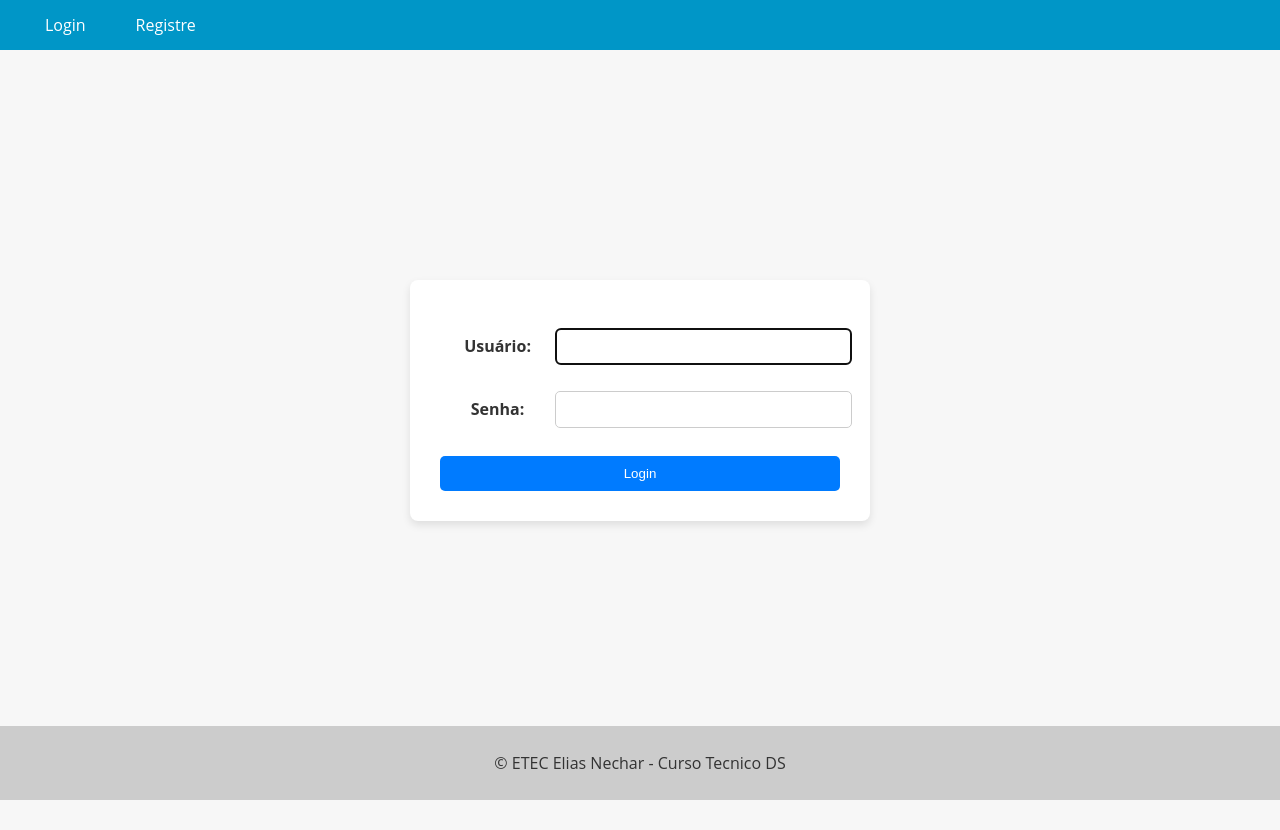
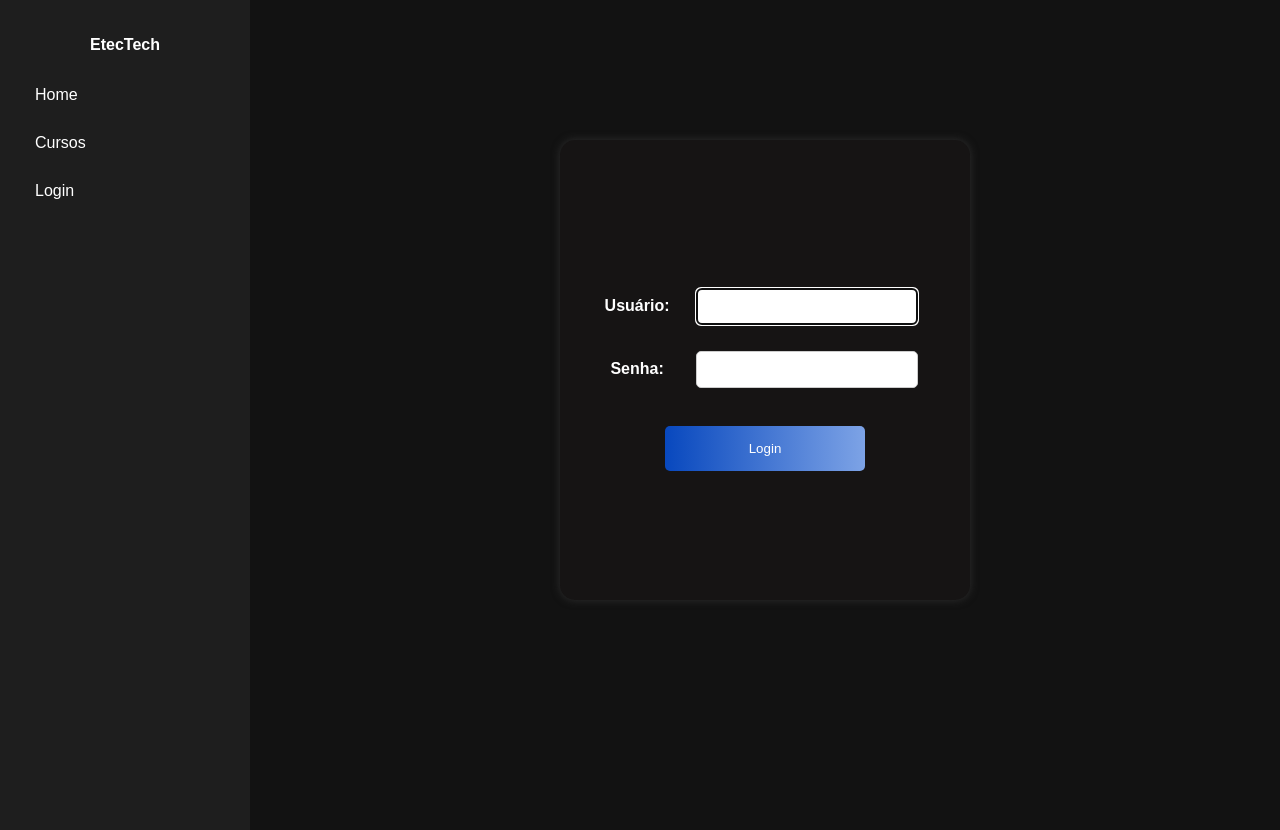
Before and after one commit to BrunoCamargoDev/Projeto-Django-Cursos, a Django app: page /login/ in a window 1280 px wide. Before the commit the page ends 800 px from the top, so only its background shows below. Run offline with Django 5.2, Linux system fonts and the light colour scheme.

Commit message:
Ajustes CSS

```diff
--- a/config/templates/base.html
+++ b/config/templates/base.html
@@ -1,115 +1,38 @@
 <!DOCTYPE html>
- <html>
+<html lang="pt-br">
 <head>
     <meta charset="UTF-8">
-   <meta name="viewport" content="width=device-width, initial-scale=1.0">
-   <title>{% block title %}{% endblock %}</title>
-   <style>
-     body {
-         height: 100%;
-         width: 100%;
-         font-family: 'Open Sans', sans-serif;
-         background-color: #f7f7f7;
-         color: #333;
-         margin: 0;
-         padding: 0;
-     }
-
-     header {
-         background-color: #0096c7;
-         color: #fff;
-         text-align: center;
-     }
-
-
-     footer {
-         background-color: #ccc;
-         color: #333;
-         text-align: center;
-         position: absolute;
-         bottom: 0;
-         width: 100%;
-         padding-top: 10px;
-         padding-bottom: 10px;
-     }
-
-     nav {
-         background-color: #0096c7;
-         color: #fff;
-         height: 50px;
-         display: flex;
-         justify-content: space-between;
-         align-items: center;
-     }
-
-     nav ul {
-         list-style: none;
-         margin: 0;
-         padding: 0;
-         display: flex;
-     }
-
-     nav ul li {
-         margin: 0 10px;
-     }
-
-     nav ul li a {
-         color: #fff;
-         text-decoration: none;
-         font-size: 16px;
-         padding: 15px;
-         transition: all 0.3s ease;
-     }
-
-     nav ul li a:hover {
-         background-color: #32bbe8;
-     }
-
-     nav ul li.active a {
-         background-color: #666;
-     }
-
-     nav ul li.active a:hover {
-         background-color: #999;
-     }
-    a {
-      text-decoration: none;
-      color: black;
-    }
-   </style>
+    <title>{% block title %}EtecTech{% endblock %}</title>
+    {% load static %}
+    <link rel="stylesheet" href="{% static '/css/style.css' %}">
 </head>
 <body>
-   <header>
-     <nav style="display: flex;
-      justify-content: space-between;
-      align-items: center;
-      padding: 0 20px;">
-
-       <ul style="display: flex; list-style: none; margin: 0; padding: 0;">
+  <div class="container">
+    <div class="sidebar">
+      <div class="menu-items">
+        <h4>EtecTech</h4>
+        <a href="{% url 'index' %}">Home</a>
+        <a href="#">Cursos</a>
+        {% if user.is_authenticated %}
+          <a href="#">Projetos</a>
+          <a href="{% url 'logout' %}">Logout</a>
+        {% else %}
+          <a href="{% url 'login' %}">Login</a>
+        {% endif %}
+      </div>
 
       {% if user.is_authenticated %}
-          <li><a href="{% url 'logout' %}">Logout</a></li>
-        {% else %}
-          <li><a href="{% url 'login' %}">Login</a></li>
-          <li><a href="{% url 'usuario' %}">Registre</a></li>
-        {% endif %}
-
-        {% if user.is_authenticated %}
-        <div style="color: white; position: absolute; right: 10px; padding-right: 10px; font-size: 18px;">
-          Olá, {{ user.username }}
+        <div class="user-info">
+          <hr>
+          <p>Bem-vindo,<br><strong>{{ user.username }}</strong></p>
         </div>
       {% endif %}
-       </ul>
-     </nav>
-   </header>
+    </div>
 
-   <main>
-     {% block content %}
-     {% endblock %}
-   </main>
+    <div class="content">
+      {% block content %}{% endblock %}
+    </div>
+  </div>
+</body>
 
-   <footer>
-     <p>&copy; ETEC Elias Nechar - Curso Tecnico DS</p>
-   </footer>
- </body>
 </html>
--- a/config/urls.py
+++ b/config/urls.py
@@ -14,15 +14,18 @@ Including another URLconf
     1. Import the include() function: from django.urls import include, path
     2. Add a URL to urlpatterns:  path('blog/', include('blog.urls'))
 """
+from unicodedata import name
 from django.contrib import admin
 from django.urls import path
-from cursos.views import CursosListView
+from cursos.views import IndexView, CursoDetailView, InscreverCursoView
 from usuarios.views import usuario_view, login_view, logout_view
 
 urlpatterns = [
-    path('',CursosListView.as_view(), name='curso_list'),
+    path('',IndexView.as_view(), name='index'),
     path('admin/', admin.site.urls),
     path('users/', usuario_view, name='usuario'),
     path('login/', login_view, name='login'),
     path('logout/', logout_view, name='logout'),
+    path('curso/<int:pk>/',CursoDetailView.as_view(), name='curso_detail'),
+    path('curso/int:curso_id>/inscrever/',InscreverCursoView.as_view(), name='inscrever_curso'),
 ]
--- /dev/null
+++ b/cursos/static/css/style.css
@@ -0,0 +1,163 @@
+body {
+    margin: 0;
+    padding: 0;
+    font-family: Arial, sans-serif;
+    background-color: #121212;
+    color: #fff;
+}
+
+/* Flex container que organiza o layout principal */
+.container {
+    display: flex;
+}
+
+/* Menu lateral */
+.sidebar {
+    width: 220px;
+    height: 100vh;
+    background-color: #1e1e1e;
+    padding: 15px;
+    display: flex;
+    flex-direction: column;
+    justify-content: space-between;
+}
+
+/* Área principal */
+.content {
+    flex-grow: 1;
+    padding: 20px;
+    color: white;
+}
+
+/* Estilo do menu */
+.menu-items a {
+    display: block;
+    margin-bottom: 10px;
+    color: white;
+    text-decoration: none;
+}
+
+/* Rodapé da sidebar com nome do usuário */
+.user-info {
+    color: #ccc;
+    font-size: 13px;
+}
+
+
+.sidebar h4 {
+    text-align: center;
+    color: #fff;
+}
+
+.sidebar a {
+    display: block;
+    color: #fff;
+    padding: 10px 20px;
+    text-decoration: none;
+}
+
+.sidebar a:hover {
+    background-color: #333;
+}
+
+.content {
+    margin-left: 220px;
+    padding: 20px;
+}
+
+.card {
+    background-color: #2b2b2b;
+    border-radius: 8px;
+    padding: 15px;
+    margin-bottom: 20px;
+}
+
+.card h5 {
+    margin-top: 0;
+}
+
+.card button {
+    background-color: #007bff;
+    color: white;
+    border: none;
+    padding: 10px;
+    border-radius: 4px;
+    cursor: pointer;
+}
+
+.card button:hover {
+    background-color: #0056b3;
+}
+
+.login-wrapper {
+    display: flex;
+    justify-content: center;
+    align-items: center;
+    height: 100vh;
+    margin-left: 220px; /* distância da sidebar */
+}
+
+.login-box {
+    background-color: #1e1e1e;
+    padding: 40px;
+    border-radius: 10px;
+    box-shadow: 0 0 10px #000;
+    width: 100%;
+    max-width: 400px;
+}
+
+.login-box h2 {
+    color: white;
+    text-align: center;
+    margin-bottom: 25px;
+}
+
+.form-group {
+    margin-bottom: 20px;
+}
+
+.form-group label {
+    display: block;
+    color: #ccc;
+    margin-bottom: 5px;
+}
+
+.form-group input {
+    width: 100%;
+    padding: 10px;
+    background-color: #2a2a2a;
+    border: none;
+    color: white;
+    border-radius: 4px;
+}
+
+.btn-login {
+    width: 100%;
+    padding: 10px;
+    background-color: #007bff;
+    color: white;
+    border: none;
+    border-radius: 4px;
+    cursor: pointer;
+}
+
+.btn-login:hover {
+    background-color: #0056b3;
+}
+
+.btn-azul {
+    background-color: #007bff;
+    color: white;
+    padding: 10px 20px;
+    border: none;
+    border-radius: 5px;
+    text-decoration: none;
+    display: inline-block;
+    font-size: 14px;
+    font-weight: bold;
+    transition: background-color 0.3s ease;
+}
+
+.btn-azul:hover {
+    background-color: #0056b3;
+}
--- a/usuarios/templates/login.html
+++ b/usuarios/templates/login.html
@@ -1,6 +1,6 @@
 {% extends "base.html" %}
 
-{% block content %}
+{% block content %} <!-- Bloco de conteúdo (identificação Django) -->
 
 <div class="form-container">
     <form method="POST">
@@ -13,6 +13,11 @@
 </div>
 
 <style>
+
+.content {
+    margin-left: 0;
+}
+
 /* Centraliza vertical e horizontalmente */
 .form-container {
     display: flex;
@@ -23,12 +28,17 @@
 
 /* Estilização do formulário */
 form {
-    background-color: white;
+    background-color: rgb(22, 20, 20);
     padding: 30px;
-    border-radius: 8px;
-    box-shadow: 0 4px 8px rgba(0, 0, 0, 0.1);
-    max-width: 400px;
-    width: 100%;
+    border-radius: 15px;
+    box-shadow: 0 0 8px rgb(46, 46, 46);
+    width: 350px;
+    height: 400px;
+    display: flex;
+    justify-content: center;
+    align-items: center;
+    text-align: center;
+    flex-direction: column;
 }
 
 /* Estiliza a tabela do Django form */
@@ -41,10 +51,11 @@ form td {
     padding: 8px 0;
 }
 
+/* Estilização das caixas de entrada de texto (input) */
 input[type="text"],
 input[type="password"],
 input[type="email"] {
-    width: 100%;
+    width: 200px;
     padding: 10px;
     border: 1px solid #ccc;
     border-radius: 5px;
@@ -52,18 +63,18 @@ input[type="email"] {
 
 /* Botão de login */
 .btn.btn-primary {
-    background-color: #007bff;
+    background: linear-gradient(to right, #0848be, #7da3e6);;
     color: white;
     border: none;
-    padding: 10px 20px;
-    margin-top: 10px;
+    padding: 15px 0px;
+    margin-top: 20px;
     border-radius: 5px;
     cursor: pointer;
-    width: 100%;
+    width: 200px;
 }
 
 .btn.btn-primary:hover {
-    background-color: #0056b3;
+    background: #064487;
 }
 </style>
 
--- a/usuarios/views.py
+++ b/usuarios/views.py
@@ -28,7 +28,7 @@ def login_view(request):
        user = authenticate(request, username=usuario, password=senha)
        if user is not None:
           login(request, user)
-          return redirect('filmes_list')
+          return redirect('index')
        else:
           login_form = AuthenticationForm()
 
@@ -38,4 +38,4 @@ def login_view(request):
 
 def logout_view(request):
   logout(request)
-  return redirect('filmes_list')
+  return redirect('index')
```
Also changed, not shown: cursos/templates/curso_detail.html (added, +30 -0 lines), cursos/templates/index.html (added, +26 -0 lines), cursos/views.py (+33 -9 lines), cursos/templates/ListaCursos.html (deleted), db.sqlite3. Lines whose indentation alone changed are shown as unchanged.
